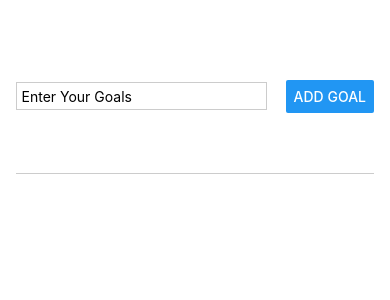
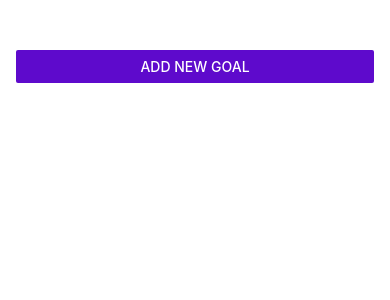
Before and after one commit to Midhunx01/goallistapp, a React Native app: screen / in a window 390 px wide. Shown: the top 300 px of the page. Built offline with nearby package versions, Linux system fonts and the light colour scheme.

Commit message:
Added Model Overlay

```diff
--- a/App.js
+++ b/App.js
@@ -1,5 +1,5 @@
 import { useState } from 'react';
-import { StyleSheet, View, TextInput, Button, FlatList } from 'react-native';
+import { StyleSheet, View, Button, FlatList } from 'react-native';
 
 import GoalList from './components/goalList';
 import GoalInput from './components/goalInput';
@@ -8,12 +8,23 @@ export default function App() {
 
 
   const [totalGoals, setTotalGoals] = useState([]);
+  const [isVisible, setIsVisible]=useState(false);
+
+
+  function onInputHandler() {
+    setIsVisible(true);
+  }
+
+  function endVisible() {
+    setIsVisible(false);
+  }
 
 
 
 
 function addGoalHandler(enteredGoal) {
     setTotalGoals((currentTotalGoals) => [...currentTotalGoals, { Text: enteredGoal, id: Math.random().toString() }]);
+    setIsVisible(false);
 
 }
 
@@ -27,7 +38,8 @@ function onDeleteHandler(id) {
 
   return (
     <View style={styles.appContainer}>
-      <GoalInput onAddGoal={addGoalHandler} />
+      <Button title='ADD NEW GOAL' color='#5e0acc' onPress={onInputHandler}/>
+      <GoalInput visible={isVisible} onAddGoal={addGoalHandler} cancel={endVisible} />
       <View style={styles.goalContainer}>
         <FlatList data={totalGoals} renderItem={(itemData) => {
           return <GoalList text={itemData.item.Text}
--- a/components/goalInput.js
+++ b/components/goalInput.js
@@ -1,5 +1,5 @@
 import { useState } from "react";
-import { StyleSheet, TextInput, Button, View} from "react-native";
+import { StyleSheet, TextInput, Button, View, Modal} from "react-native";
 
 function GoalInput (props) {
 
@@ -18,10 +18,19 @@ function GoalInput (props) {
 
 
     return (
+        <Modal visible={props.visible} animationType={"slide"}>
         <View style= {styles.inputContainer}>
-        <TextInput  style= {{borderColor: '#cccccc', borderWidth: 1, width: '70%', padding: 4.5}} placeholder='Enter Your Goals' value={enteredGoal} onChangeText={goalInputHandler} />
+        <TextInput  style= {styles.textInput} placeholder='Enter Your Goals' value={enteredGoal} onChangeText={goalInputHandler} />
+        <View style={styles.buttonContainer}>
+        <View style={styles.button}>
         <Button title= 'ADD GOAL' onPress={onAddGoalHandler} />
         </View>
+        <View style={styles.button}>
+        <Button title= 'CANCEL' onPress={props.cancel}/>
+        </View>
+        </View>
+        </View>
+        </Modal>
 
     );
 }
@@ -31,13 +40,28 @@ export default GoalInput;
 const styles= StyleSheet.create({
 
     inputContainer: {
+        flex: 1,
+        justifyContent: 'center',
+
+
+      },
+    textInput: {
+        borderColor: '#cccccc',
+        borderWidth: 1,
+        width: '90%',
+        padding: 4.5,
+        marginLeft: 15,
+        marginRight: 15,
+    },
+    buttonContainer: {
+        marginHorizontal: 16,
         flexDirection: 'row',
-        flex: 1,
         justifyContent: 'space-between',
-        marginBottom: 20,
-        paddingBottom: 30,
-        alignItems: 'center',
-        borderBottomColor: '#cccccc',
-        borderBottomWidth: 1,
-      },
+        width: '40%',
+        marginTop: 15,
+    },
+    button: {
+        marginHorizontal: 29,
+        width: 100,
+    }
 })
```
